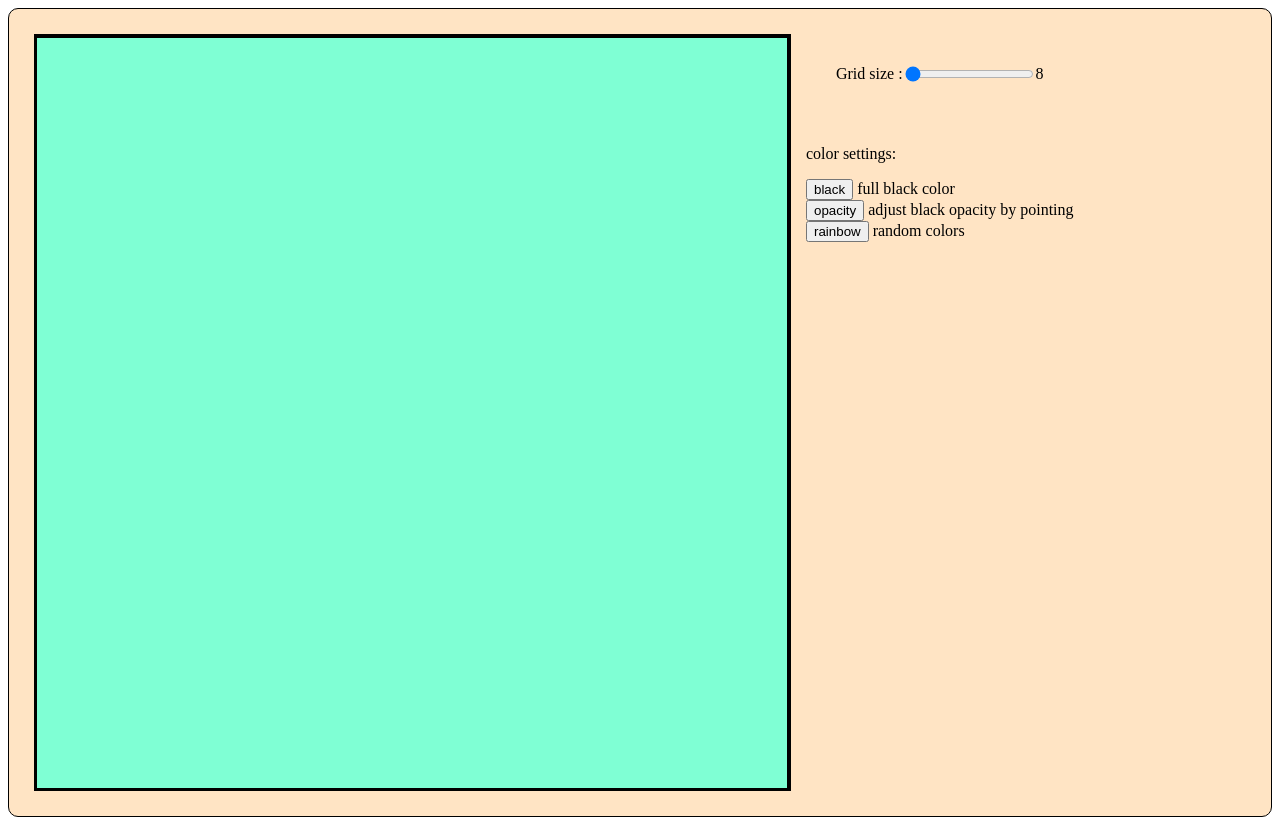
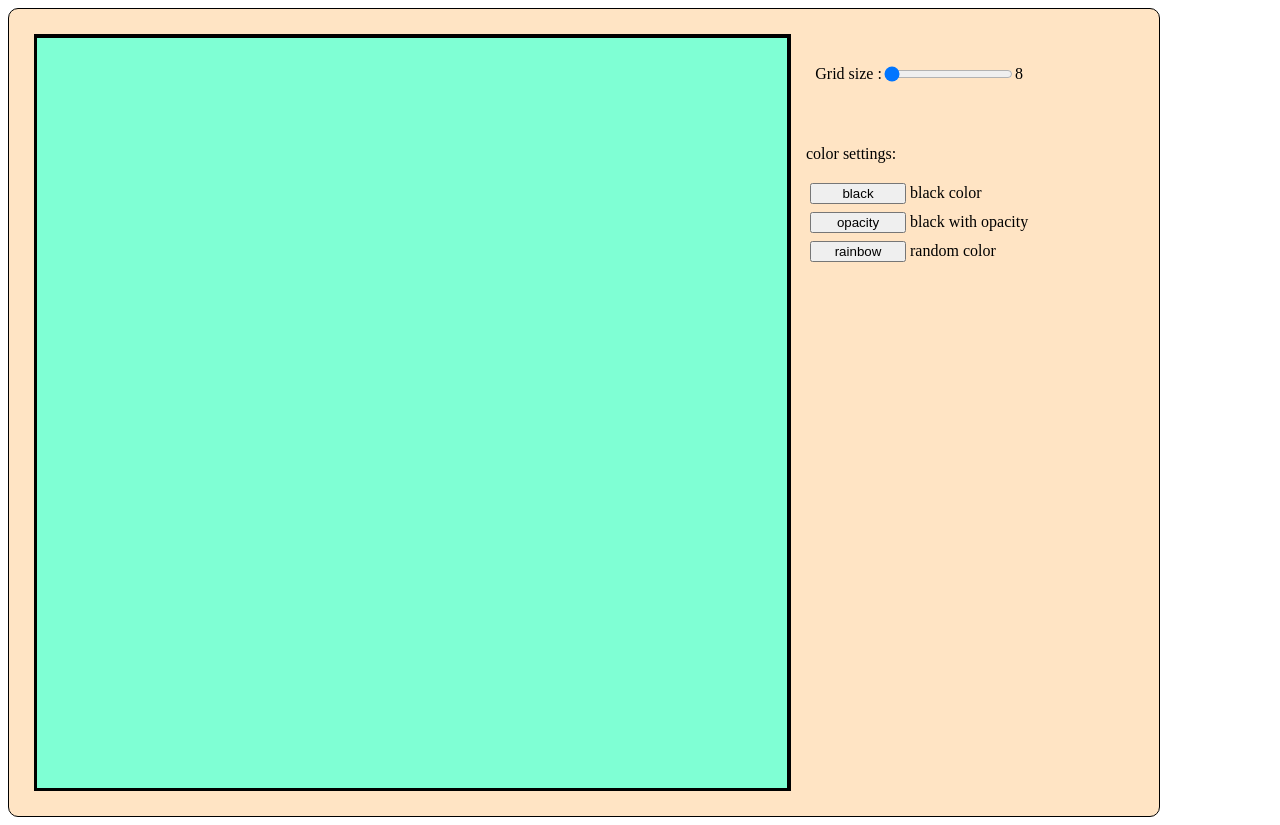
Before and after one commit to Mitrandir666/Etch-A-Sketch, a plain HTML site: page index.html in a window 1280 px wide. Drawn offline with Linux system fonts and the light colour scheme.

Commit message:
adding some minor css styles

```diff
--- a/index.html
+++ b/index.html
@@ -19,17 +19,17 @@
                 </div>
                 <div id="buttonsContainer">
                     <p>color settings:</p>
-                    <div id="blackButtonContainer">
-                        <button id ="blackColorButton" name="blackColorButton">black</button>
-                        <label for="blackColorButton">full black color</label>
+                    <div class="buttonAndLabel" id="blackButtonContainer">
+                        <button class="button" id ="blackColorButton" name="blackColorButton">black</button>
+                        <label for="blackColorButton">black color</label>
                     </div>
-                    <div id="opacityBlackColorButtonContainer">
-                        <button id ="opacityBlackColorButton" name="opacityBlackColorButton">opacity</button>
-                        <label for="opacityBlackColorButton">adjust black opacity by pointing</label>
+                    <div class="buttonAndLabel" id="opacityBlackColorButtonContainer">
+                        <button class="button" id ="opacityBlackColorButton" name="opacityBlackColorButton">opacity</button>
+                        <label for="opacityBlackColorButton">black with opacity</label>
                     </div>
-                    <div id="rainbowColorButtonContainer">
-                        <button id ="rainbowColorButton" name="rainbowColorButton">rainbow</button>
-                        <label for="rainbowColorButton">random colors</label>
+                    <div class="buttonAndLabel" id="rainbowColorButtonContainer">
+                        <button class="button" id ="rainbowColorButton" name="rainbowColorButton">rainbow</button>
+                        <label for="rainbowColorButton">random color</label>
                     </div>
 
                 </div>
--- a/styles.css
+++ b/styles.css
@@ -4,6 +4,7 @@
     background-color: bisque;
     border: 1px solid black;
     border-radius: 10px;
+    max-width: 1100px;
 }
 #gridField{
     width: 750px;
@@ -23,3 +24,9 @@
     display: block;
     padding: 15px;
 }
+.buttonAndLabel{
+    padding: 4px;
+}
+.button{
+    width: 6rem;
+}
```
